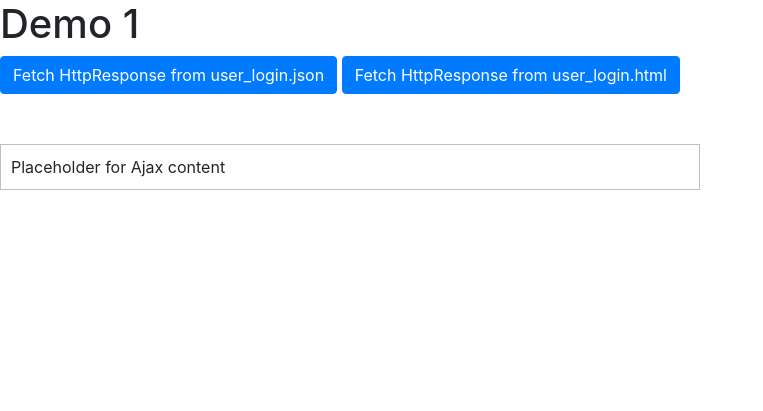
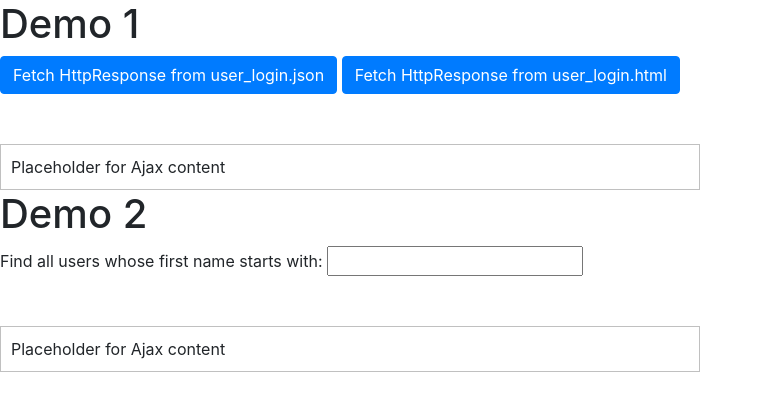
Before and after one commit to JohnJBarrett22/Coding-Dojo-Python, a Django app: page / in a window 1280 px wide. Shown: the top 411 px of the page, without its empty margins (0-763 px from the left). Run offline with Django 3.2, Linux system fonts and the light colour scheme; some libraries are stand-ins or nearby versions.

Commit message:
Add files via upload
Added a search by first name function using the ORM

```diff
--- a/Django/ajax_demo/apps/demo_app/templates/demo_app/index.html
+++ b/Django/ajax_demo/apps/demo_app/templates/demo_app/index.html
@@ -20,7 +20,13 @@
     <button id="button_html" class="btn btn-primary">Fetch HttpResponse from user_login.html</button>
     <div id="placeholder1" class="formField">Placeholder for Ajax content</div>
 
-
+    <h1>Demo 2</h1>
+    <form action='/demo_app/find' method="post">
+        {% csrf_token %}
+        Find all users whose first name starts with:
+        <input id="ajax_first_name" type="text" name="first_name_starts_with">
+    </form>
+    <div id="placeholder2" class="formField">Placeholder for Ajax content</div>
 
     <script>
         $('#button_json').click(function () {
@@ -43,6 +49,19 @@
                 }
             })
         });
+        $('#ajax_first_name').keyup(function () {
+            console.log('Up!')
+            $.ajax({
+                url: '/find',
+                method: 'post',
+                data: $(this).parent().serialize(),
+                success: function (serverResponse) {
+                    console.log('Success!', serverResponse)
+                    $('#placeholder2').html(serverResponse)
+                }
+            })
+        });
+
 
     </script>
 </body>
--- a/Django/ajax_demo/apps/demo_app/urls.py
+++ b/Django/ajax_demo/apps/demo_app/urls.py
@@ -4,6 +4,8 @@ from . import views
 urlpatterns = [
     path('', views.index),
     path('all.json', views.all_json),
-    path('all.html', views.all_html)
+    path('all.html', views.all_html),
+    path('find', views.find)
+
 
 ]
--- a/Django/ajax_demo/apps/demo_app/views.py
+++ b/Django/ajax_demo/apps/demo_app/views.py
@@ -15,3 +15,8 @@ def all_json(request):
 def all_html(request):
     users = User.objects.all()
     return render(request, "demo_app/all.html", {"users": users})
+
+def find(request):
+    users = User.objects.filter(first_name__startswith=request.POST['first_name_starts_with'])
+    print(users)
+    return render(request, "demo_app/all.html", {"users": users})
```
